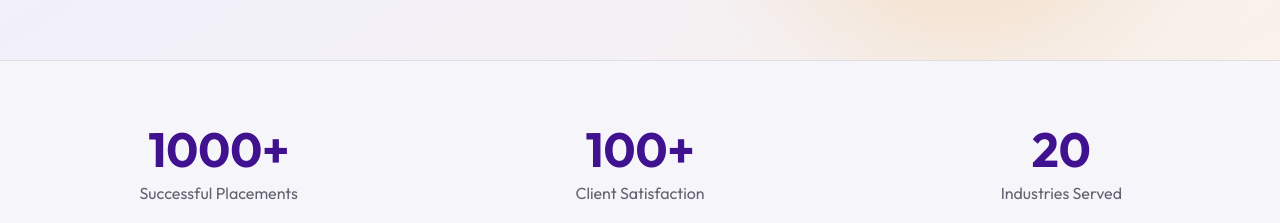
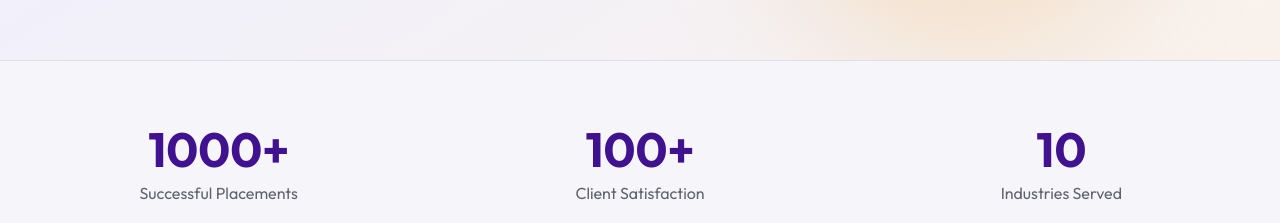
Before and after one commit to Pratyush0026/shivtrivana, a Next.js app: page / in a window 1280 px wide. Shown: the part 820-1043 px from the top of the page. Built offline with nearby package versions, Linux system fonts and the light colour scheme.

Commit message:
stats changes

```diff
--- a/app/page.js
+++ b/app/page.js
@@ -181,7 +181,7 @@ export default function Home() {
               <div className="text-sm text-muted-foreground md:text-base">Client Satisfaction</div>
             </div>
             <div className="text-center">
-              <div className="mb-2 text-4xl font-bold text-primary md:text-5xl">20</div>
+              <div className="mb-2 text-4xl font-bold text-primary md:text-5xl">10</div>
               <div className="text-sm text-muted-foreground md:text-base">Industries Served</div>
             </div>
           </div>
```
